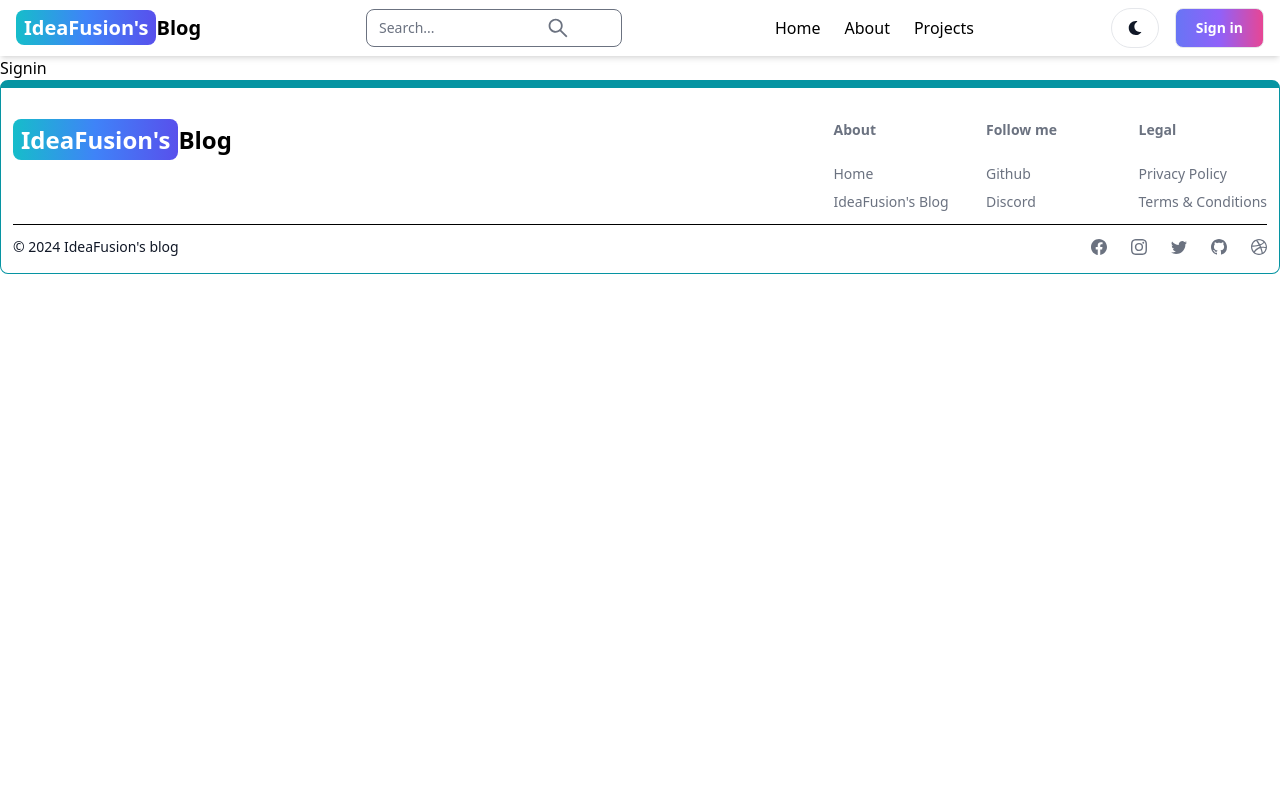
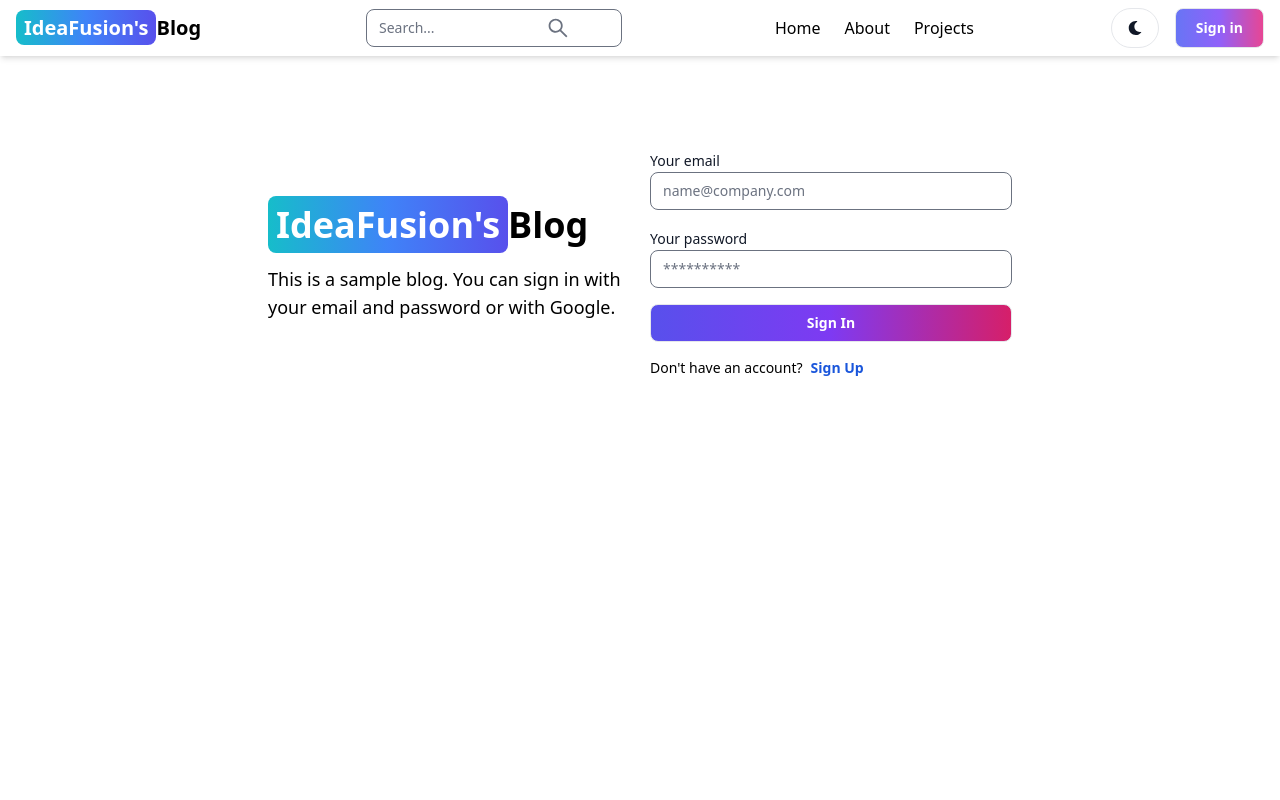
Before and after one commit to rohit-dongare/Eventora, a React (Vite) app in the folder client/: page /sign-in in a window 1280 px wide. Shown: the top 800 px of the page. Built offline with nearby package versions, Linux system fonts and the light colour scheme.

Commit message:
complete sign-in page functionality

```diff
--- a/client/src/pages/SignIn.jsx
+++ b/client/src/pages/SignIn.jsx
@@ -1,9 +1,114 @@
-import React from 'react'
+import { Label, TextInput, Button, Alert, Spinner } from 'flowbite-react';
+import { useState } from 'react';
+import { Link, useNavigate } from 'react-router-dom';
 
 const SignIn = () => {
+  const [formData, setFormData] = useState({});
+  const [errorMessage, setErrorMessage] = useState(null);
+  const [loading, setLoading] = useState(false);
+
+  const navigate = useNavigate();
+
+  const handleChange = (e) => {
+    setFormData({ ...formData, [e.target.id]: e.target.value.trim() });
+  };
+
+  const handleSubmit = async (e) => {
+    e.preventDefault();
+
+    if (!formData.email || !formData.password) {
+      return setErrorMessage('Please fill in all fields');
+    }
+
+    try {
+      setLoading(true);
+      setErrorMessage(null);
+      const res = await fetch('/api/auth/signin', {
+        method: 'POST',
+        headers: {
+          'Content-Type': 'application/json',
+        },
+        body: JSON.stringify(formData),
+      });
+
+      const data = await res.json();
+
+      if (data.success === false) {
+        return setErrorMessage(data.message);
+      }
+
+      setLoading(false);
+
+      if(res.ok){
+        navigate('/');
+      }
+
+    } catch (error) {
+      setErrorMessage(error.message);
+      setLoading(false);
+    } finally{
+      setLoading(false);
+    }
+  };
+
   return (
-    <div>Signin</div>
-  )
-}
+    <div className='min-h-screen mt-20'>
+      <div className='flex gap-5 p-3 max-w-3xl mx-auto flex-col md:flex-row md:items-center'>
+        <div className='flex-1'>
+          <Link to='/' className="font-bold dark:text-white text-4xl">
+            <span className='px-2 py-1 bg-gradient-to-r from-teal-400 via-blue-500 to-indigo-600 hover:bg-gradient-to-l rounded-lg text-white'>
+              IdeaFusion's
+            </span>
+            Blog
+          </Link>
+          <p className='text-lg mt-5'>
+            This is a sample blog. You can sign in with your email and password or with Google.
+          </p>
+        </div>
+        <div className='flex-1'>
+          <form className='flex flex-col gap-4' onSubmit={handleSubmit}>
+            <div>
+              <Label value='Your email' />
+              <TextInput
+                type='email'
+                placeholder='name@company.com'
+                id='email'
+                onChange={handleChange}
+              />
+            </div>
+            <div>
+              <Label value='Your password' />
+              <TextInput
+                type='password'
+                placeholder='**********'
+                id='password'
+                onChange={handleChange}
+              />
+            </div>
+            <Button className={`${loading ? 'blur-[2px]' : ''} bg-gradient-to-r from-indigo-600 via-purple-600 to-pink-600 font-bold text-white rounded-lg hover:bg-gradient-to-l`} disabled={loading} type='submit'>
+              {loading ? (
+                <>
+                  <Spinner size='sm' className='w-[18px]' />
+                  <span className='pl-3'>Loading...</span>
+                </>
+              ) : 'Sign In'}
+            </Button>
+          </form>
+          <div className='flex gap-2 text-sm mt-4'>
+            <span>Don't have an account?</span>
+            <Link to='/sign-up' className='text-blue-700 hover:text-blue-800 font-semibold'>
+              Sign Up
+            </Link>
+          </div>
+          {errorMessage && (
+            <Alert className='mt-5 bg-red-200 text-red-600 h-auto rounded-none py-3 px-2 font-semibold'>
+              {errorMessage}
+            </Alert>
+          )}
+        </div>
+      </div>
+    </div>
+  );
+};
 
-export default SignIn
+export default SignIn;
```
